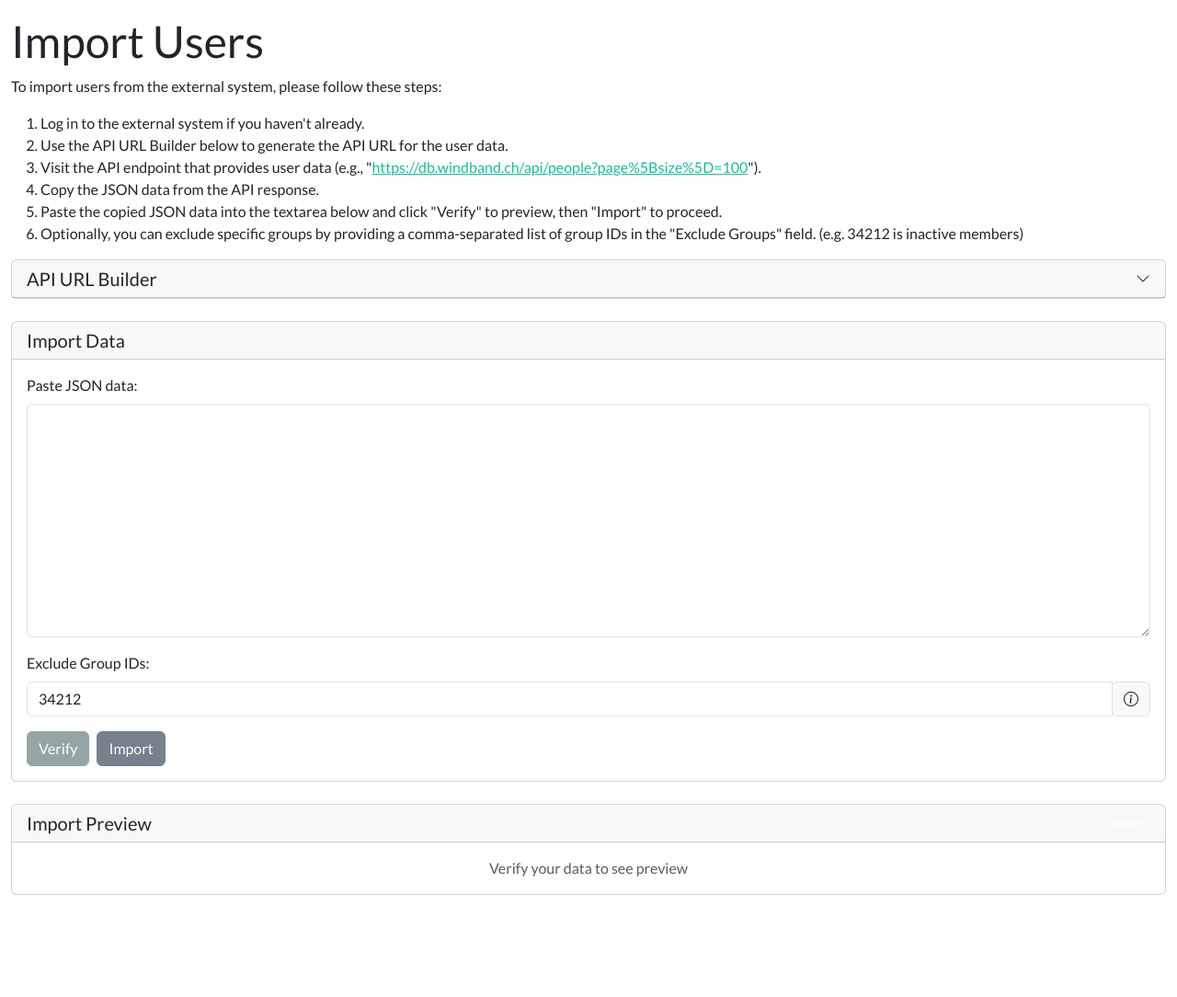
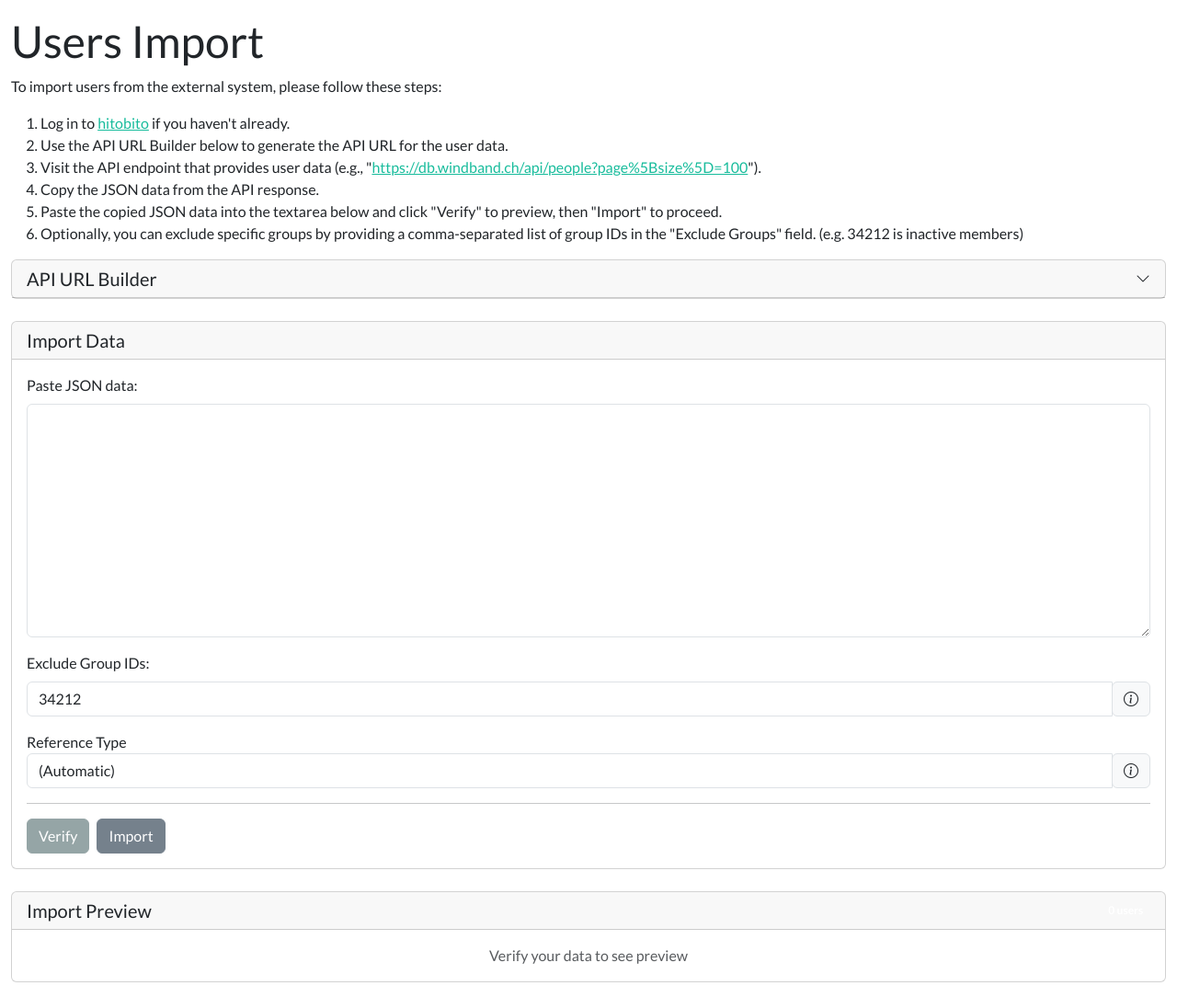
Before and after one commit to peacemaker360/rental, a Flask app: page /import_users in a window 1280 px wide. Shown: the part 72-1156 px from the top of the page at 92% size. Before the commit the page ends 1045 px from the top, so only its background shows below. Run offline with Flask 3, Linux system fonts and the light colour scheme; a user stored in the database is signed in; tables that the repository leaves empty hold one stand-in row (values such as "Sample post"); some libraries are stand-ins or nearby versions.

Commit message:
Enhance bulk user import functionality by adding reference type selection and improving validation; update templates for better user guidance and integrate custom JavaScript for dynamic reference type suggestion.

```diff
--- a/app/config.py
+++ b/app/config.py
@@ -4,5 +4,6 @@
 ACTIVE_GROUPS = {
     3742: 'Aktive',
     3740: 'Vorstand',
-    3743: 'Musikkommission'
+    3743: 'Musikkommission',
+    16728: 'Ausbildung',
 }
--- a/app/forms.py
+++ b/app/forms.py
@@ -1,7 +1,7 @@
 from datetime import date
 from flask_wtf import FlaskForm
 from wtforms import BooleanField, StringField, PasswordField, FloatField, DateField, SubmitField, TextAreaField
-from wtforms.validators import ValidationError, DataRequired, Email, EqualTo, Length, Optional
+from wtforms.validators import ValidationError, DataRequired, Email, EqualTo, Length, Optional, AnyOf
 from wtforms_sqlalchemy.fields import QuerySelectField
 
 from app.models.User import User
@@ -141,6 +141,14 @@ class BulkUserImportForm(FlaskForm):
         validators=[Optional()],
         render_kw={"placeholder": "e.g. 1,2,3", "class": "form-control"}
     )
+    reference_type = StringField(
+        'Reference Type:',
+        validators=[
+            DataRequired(),
+            AnyOf(['external_id', 'email'], message='Reference type must be either external_id or email')
+        ],
+        render_kw={"placeholder": "e.g. external_id or email", "class": "form-control"}
+    )
     submit_verify = SubmitField(
         'Verify', render_kw={"class": "btn btn-secondary"})
     submit_import = SubmitField(
--- a/app/templates/bulkImportInstruments.html
+++ b/app/templates/bulkImportInstruments.html
@@ -85,4 +85,5 @@
 
     });
 </script>
+<script src="{{ url_for('static', filename='js/custom.js') }}"></script>
 {% endblock %}
--- a/app/templates/bulkImportUsers.html
+++ b/app/templates/bulkImportUsers.html
@@ -3,13 +3,13 @@
 {% import 'macros.html' as macros %}
 
 {% block app_content %}
-<h1>Import Users</h1>
+<h1>Users Import</h1>
 
 <p>
     To import users from the external system, please follow these steps:
 </p>
 <ol>
-    <li>Log in to the external system if you haven't already.</li>
+    <li>Log in to <a href="https://db.windband.ch/de/users/sign_in" target="_blank">hitobito</a> if you haven't already.</li>
     <li>Use the API URL Builder below to generate the API URL for the user data.</li>
     <li>Visit the API endpoint that provides user data (e.g.,
         "<a href="https://db.windband.ch/api/people?page%5Bsize%5D=100"
@@ -108,6 +108,23 @@
                 {% endif %}
             </div>
 
+            <div class="form-group">
+                <label for="referenceType">Reference Type</label>
+                <div class="input-group">
+                    <select class="form-control" id="referenceType" name="reference_type">
+                        <option value="auto">(Automatic)</option>
+                        <option value="external_id">External ID</option>
+                        <option value="email">Email</option>
+                    </select>
+                    <div class="input-group-append">
+                        <span class="input-group-text" data-toggle="tooltip"
+                              title="Select how to match users: by their external ID or email address">
+                            <i class="bi bi-info-circle"></i>
+                        </span>
+                    </div>
+                </div>
+            </div>
+            <hr>
             <div class="form-group d-flex gap-2">
                 {{ form.submit_verify(class="btn btn-secondary mr-2") }}
                 {{ form.submit_import(class="btn btn-primary", disabled=True, id="importButton") }}
@@ -265,5 +282,43 @@
         }
         // The 'Import' button will naturally submit the form
     });
+
+    function analyzeJsonData() {
+        const jsonData = document.getElementById("json_data").value;
+        const referenceTypeSelect = document.getElementById("referenceType");
+
+        try {
+            const parsedData = JSON.parse(jsonData);
+            const users = parsedData.data;
+
+            if (!Array.isArray(users) || users.length < 1) {
+                throw new Error("Invalid JSON format: 'data' should be a non-empty list.");
+            }
+
+            const firstUser = users[0];
+            let suggestedReferenceType = "";
+
+            if ("id" in firstUser) {
+                suggestedReferenceType = "external_id";
+            } else if ("attributes" in firstUser && "email" in firstUser.attributes) {
+                suggestedReferenceType = "email";
+            } else {
+                throw new Error("Unable to determine reference type from the data. Please check the JSON format.");
+            }
+
+            // Set the suggested reference type in the dropdown
+            referenceTypeSelect.value = suggestedReferenceType;
+            // Remove option "auto" from the dropdown
+            referenceTypeSelect.querySelector('option[value="auto"]').remove();
+            //alert(`Suggested reference type: ${suggestedReferenceType}. You can confirm or override.`);
+            console.log(`Suggested reference type: ${suggestedReferenceType}. You can confirm or override.`);
+        } catch (error) {
+            console.log(error.message);
+        }
+    }
+
+    // Attach the analyzeJsonData function to the JSON input field
+    document.getElementById("json_data").addEventListener("input", analyzeJsonData);
 </script>
+<script src="{{ url_for('static', filename='js/custom.js') }}"></script>
 {% endblock %}
```
Also changed, not shown: app/bulkImport.py (+62 -36 lines).
